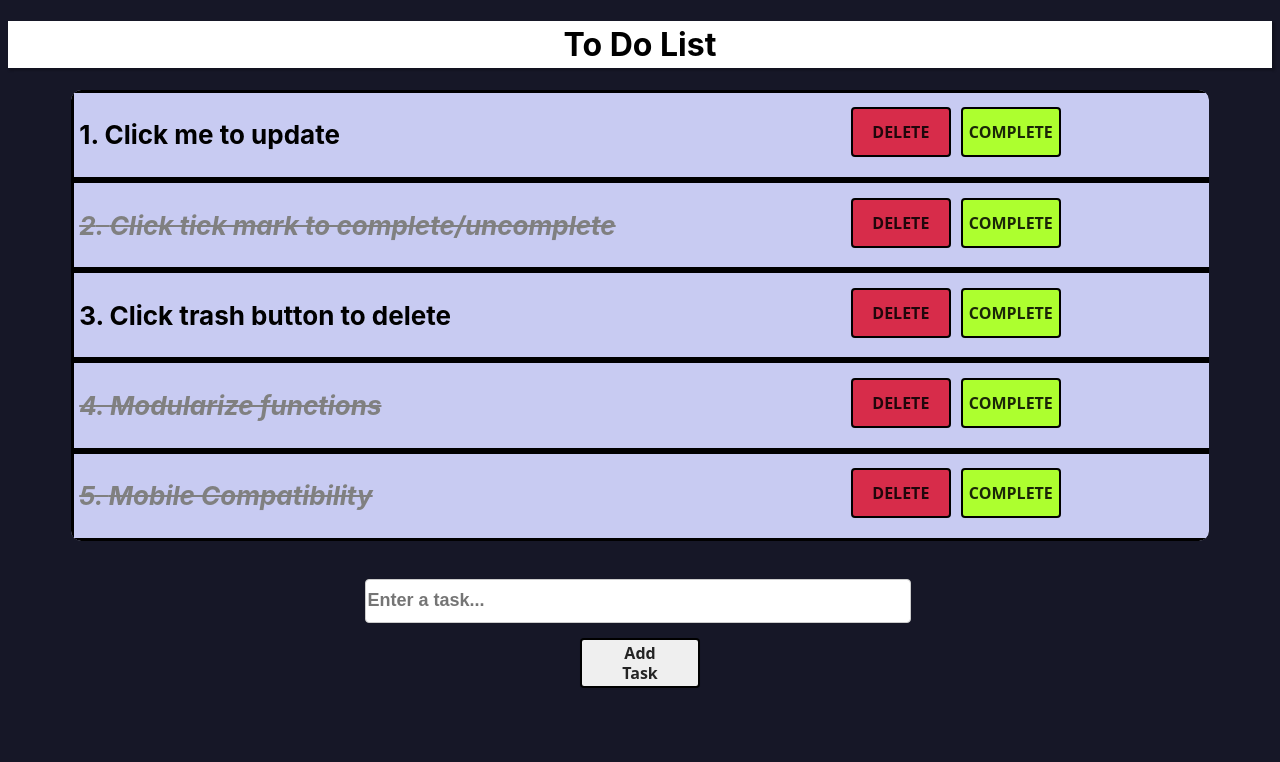
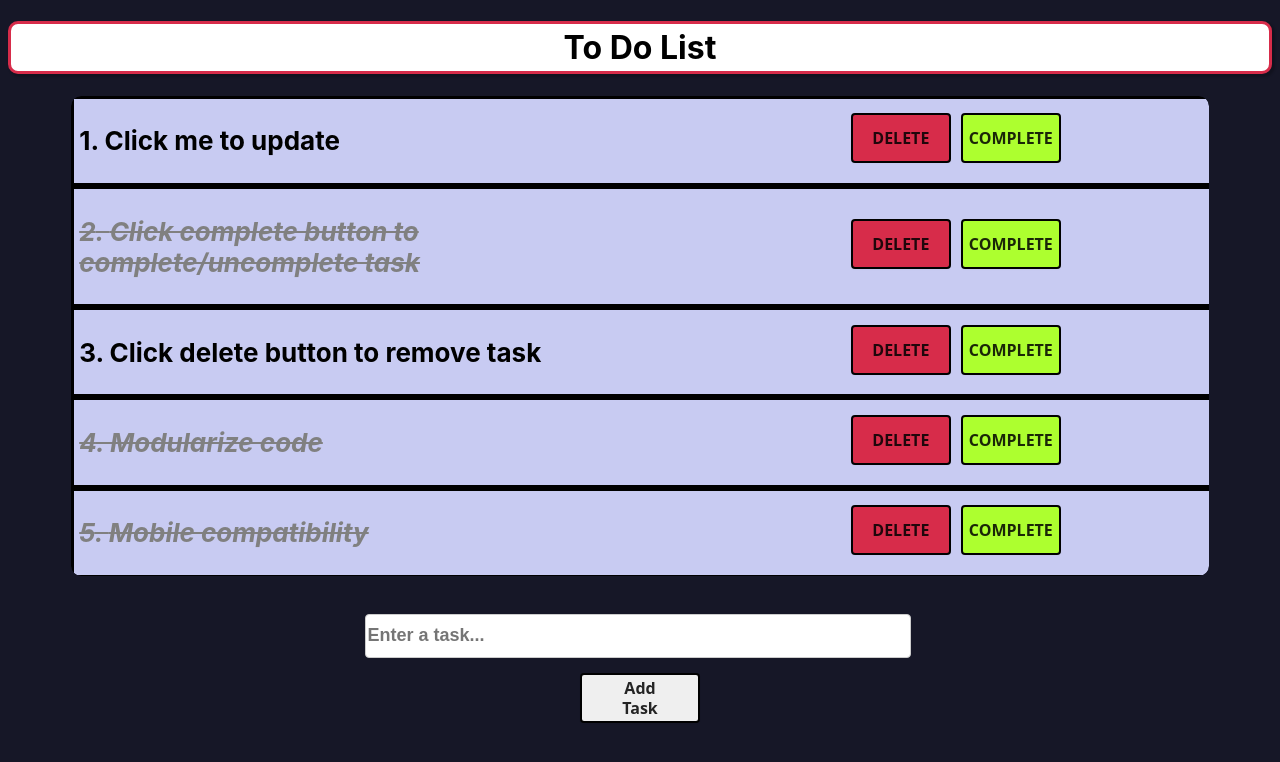
Before and after one commit to Staniell/to-do-app, a React (Create React App) app: page / in a window 1280 px wide. Shown: the top 762 px of the page. Built offline with nearby package versions, Linux system fonts and the light colour scheme.

Commit message:
updated design

```diff
--- a/src/InstructionsData.jsx
+++ b/src/InstructionsData.jsx
@@ -1,8 +1,27 @@
-// export const Instructionsdata =  [
-//     {
-//       id: 1,
-//       name: "Leanne Graham",
-//       username: "Bret",
-//     },
-
-//   ];
+export const Instructionsdata =  {
+    todoList:    [{
+        id: 1,
+        name: "Click me to update",
+        completed: false
+    },
+    {
+        id: 2,
+        name: "Click complete button to complete/uncomplete task",
+        completed: true
+    },
+    {
+        id: 3,
+        name: "Click delete button to remove task",
+        completed: false
+    },
+    {
+        id: 4,
+        name: "Modularize code",
+        completed: true
+    },
+    {
+        id: 5,
+        name: "Mobile compatibility",
+        completed: true
+    },
+  ]};
--- a/src/styles/App.css
+++ b/src/styles/App.css
@@ -12,4 +12,6 @@ h1{
   color: black;
   padding:4px;
   box-shadow: 2px 2px 2px 1px rgba(0, 0, 0, 0.2);
+  border-radius: 10px;
+  border:3px #d72c4a solid;
 }
--- a/src/styles/Tasks.css
+++ b/src/styles/Tasks.css
@@ -16,8 +16,6 @@
     border: 3px black solid;
     text-align: left;
     margin: auto;
-    /* height:50px;
-    line-height: 50px; */
     display: grid;
     grid-template-columns: 55%  45%;
     row-gap: 1em;
--- a/src/todoSlice.jsx
+++ b/src/todoSlice.jsx
@@ -2,33 +2,7 @@ import { createSlice } from '@reduxjs/toolkit'
 import { act } from 'react-dom/test-utils';
 import { Instructionsdata } from './InstructionsData';
 
-const initialState = {
-    todoList:    [{
-        id: 1,
-        name: "Click me to update",
-        completed: false
-    },
-    {
-        id: 2,
-        name: "Click tick mark to complete/uncomplete",
-        completed: true
-    },
-    {
-        id: 3,
-        name: "Click trash button to delete",
-        completed: false
-    },
-    {
-        id: 4,
-        name: "Modularize functions",
-        completed: true
-    },
-    {
-        id: 5,
-        name: "Mobile Compatibility",
-        completed: true
-    },
-  ]};
+const initialState = Instructionsdata;
 
 const todoSlice = createSlice({
   name: 'todos',
```
Also changed, not shown: 1 other file (tests, documents, lock files or other folders).
